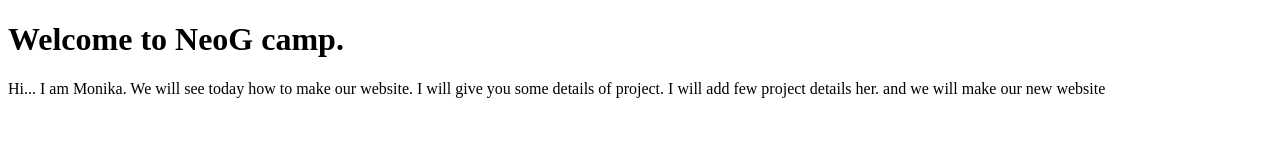
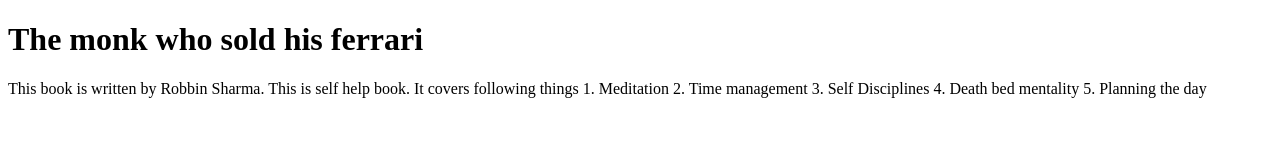
Before and after one commit to MonaDeshpande/tanayPratap_portfolio, a plain HTML site: page index.html in a window 1280 px wide. Drawn offline with Linux system fonts and the light colour scheme.

Commit message:
index.htm updated book summary added

```diff
--- a/index.html
+++ b/index.html
@@ -4,14 +4,20 @@
     <meta charset="UTF-8">
     <meta http-equiv="X-UA-Compatible" content="IE=edge">
     <meta name="viewport" content="width=device-width, initial-scale=1.0">
-    <title>NeoG Camp site</title>
+    <title>Book Summary</title>
 </head>
 <body>
-    <h1>Welcome to NeoG camp.</h1>
-    Hi... I am Monika. We will see today how to make our website.
-    I will give you some details of project.
-    I will add few project details her.
-    and we will make our new website
+    <h1>The monk who sold his ferrari</h1>
+    <p>
+        This book is written by Robbin Sharma. This is self help book. It covers following things
+        1. Meditation
+        2. Time management
+        3. Self Disciplines
+        4. Death bed mentality
+        5. Planning the day
+
+    </p>
+
 
 
 
```
